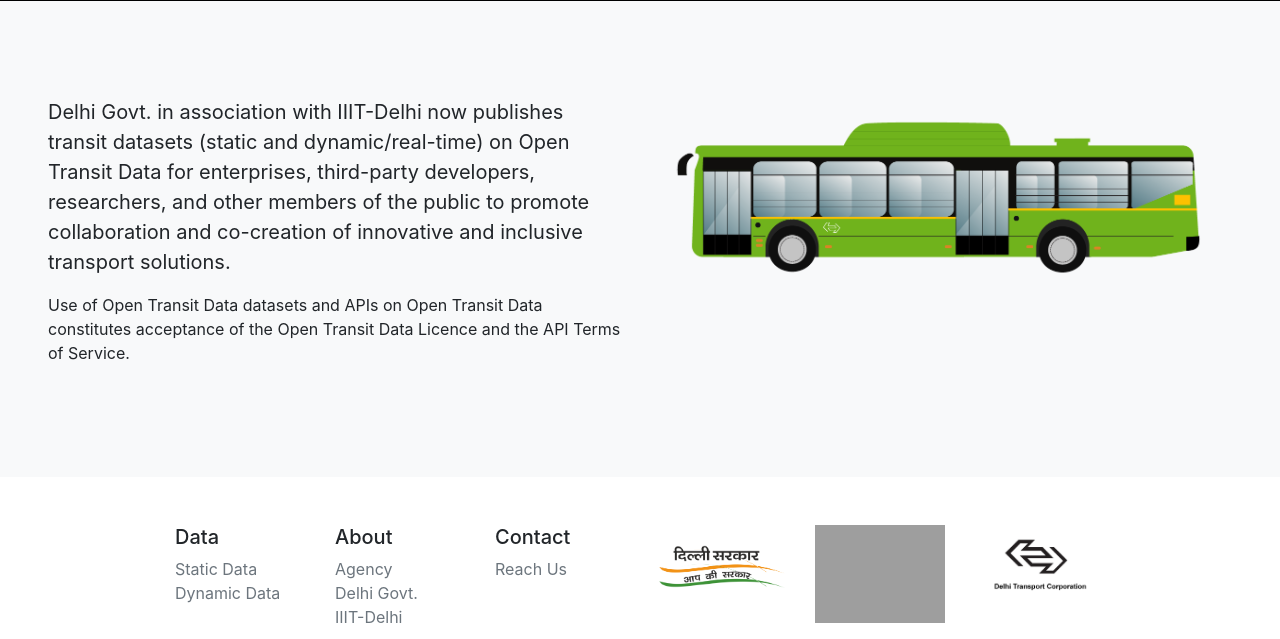
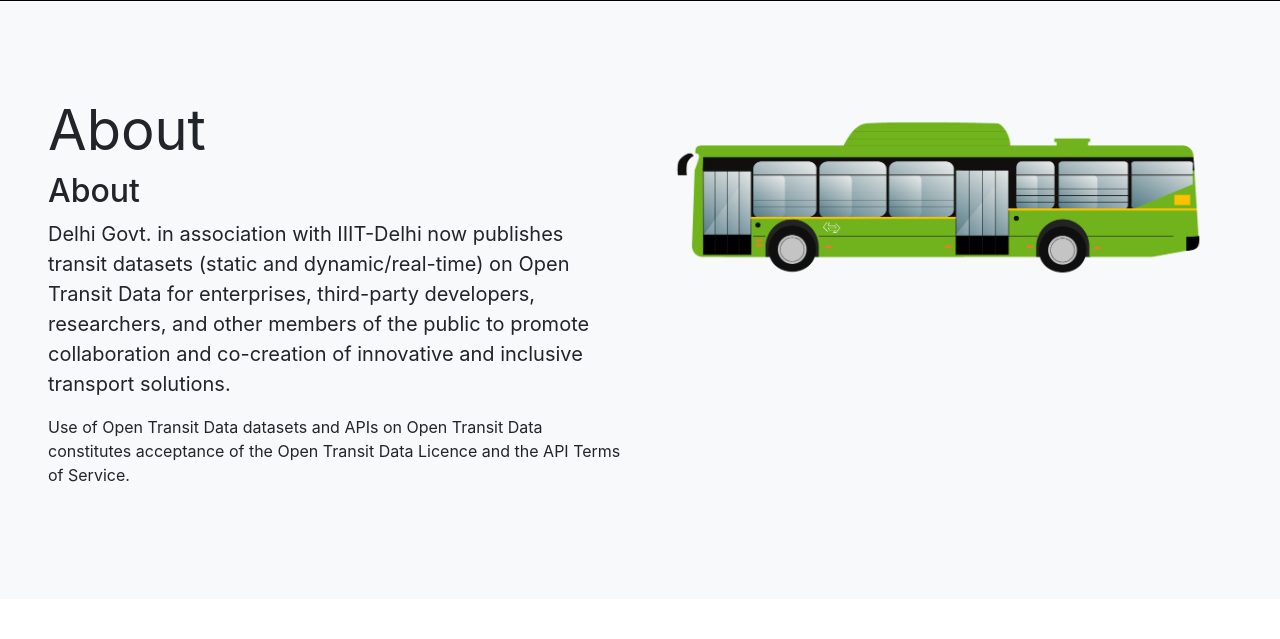
Before and after one commit to ks-chartr/electric--open-ev-database, a Django app: page / in a window 1280 px wide. Shown: the part 771-1410 px from the top of the page. Run offline with Django 3.2, Linux system fonts and the light colour scheme; some libraries are stand-ins or nearby versions; grey boxes are pictures that could not be loaded.

Commit message:
index.html edited online with Bitbucket

```diff
--- a/Opendata/templates/index.html
+++ b/Opendata/templates/index.html
@@ -33,12 +33,13 @@
     <div class="position-relative overflow-hidden p-3 p-md-5 text-left bg-light">
 	<div class="row">
       <div class="col-md-6 p-lg-6 my-5">
-        <!-- <h1 class="display-4 font-weight-normal">Open Transit Data</h1> -->
+        <h1 class="display-4 font-weight-normal">About</h1>
+        <h2>About</h2>
         <p class="lead font-weight-normal">Delhi Govt. in association with IIIT-Delhi now publishes transit datasets (static and dynamic/real-time) on Open Transit Data for enterprises, third-party developers, researchers, and other members of the public to promote collaboration and co-creation of innovative and inclusive transport solutions.</p>
         <p>Use of Open Transit Data datasets and APIs on Open Transit Data constitutes acceptance of the Open Transit Data Licence and the API Terms of Service.</p>
       </div>
       <div class="col-md-6 p-lg-6 my-5 d-none d-md-block">
-      	<img src="{%static 'img/bus_1.png' %}" height="200px">
+      	<img src="{%static 'img/bus_1.png' %}" height="200px; margin: 0 auto; display: block;">
   	  </div>
     </div>
     </div>
```
